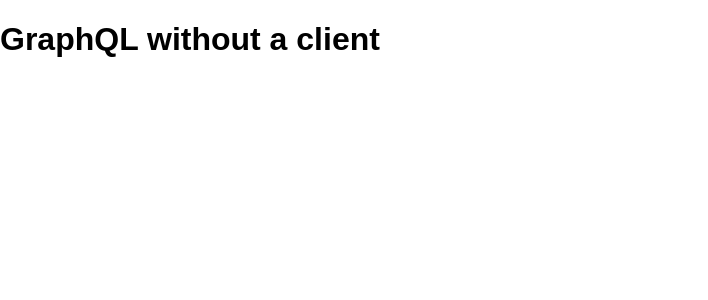
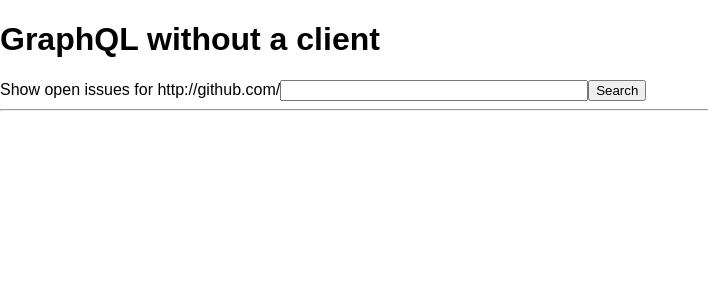
Before and after one commit to ryanyogan/vanilla-graphql, a React (Create React App) app: page / in a window 1280 px wide. Shown: the top 300 px of the page, without its empty margins (0-708 px from the left). Built offline with nearby package versions, Linux system fonts and the light colour scheme; no server answers.

Commit message:
Created a basic input form

```diff
--- a/src/App.js
+++ b/src/App.js
@@ -1,4 +1,4 @@
-import React from 'react';
+import React, { Component } from 'react';
 import axios from 'axios';
 
 const axiosGithubGraphQL = axios.create({
@@ -10,10 +10,30 @@
 
 const TITLE = 'GraphQL without a client';
 
-const App = () => (
-  <div>
-    <h1>{TITLE}</h1>
-  </div>
-);
+class App extends Component {
+  state = {};
+  render() {
+    return (
+      <div>
+        <h1>{TITLE}</h1>
+
+        <form onSubmit={this.onSubmit}>
+          <label htmlFor="url">Show open issues for http://github.com/</label>
+          <input
+            id="url"
+            type="text"
+            onChange={this.onChange}
+            style={{ width: '300px' }}
+          />
+          <button type="submit">Search</button>
+        </form>
+
+        <hr />
+
+        {/* The results will be displayed here... */}
+      </div>
+    );
+  }
+}
 
 export default App;
```
